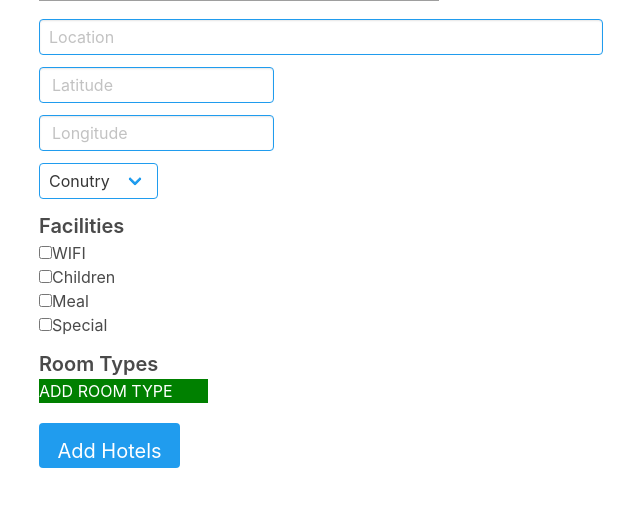
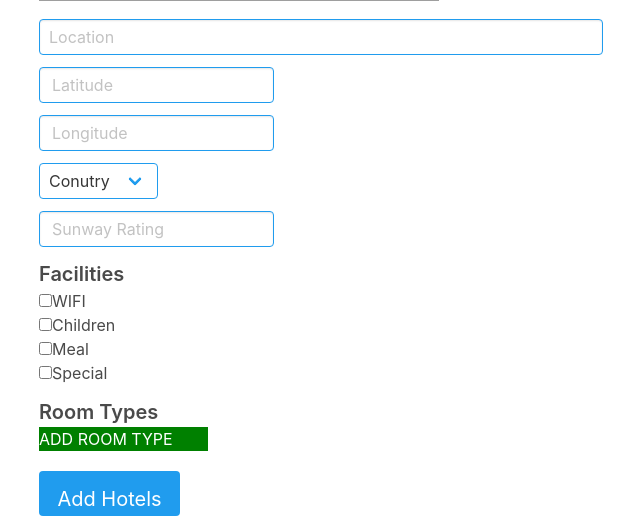
Before and after one commit to PrabuPro/sunway-backend, a CodeIgniter app: page /sunwayholidays/addhotelsview in a window 1280 px wide. Shown: the part 741-1269 px from the top of the page, without its empty margins (25-665 px from the left). Before the commit the page ends 1209 px from the top, so only its background shows below. Run offline with CodeIgniter, Linux system fonts and the light colour scheme; a user stored in the database is signed in; grey boxes are pictures that could not be loaded.

Commit message:
home page recommanded hotel complete

```diff
--- a/application/controllers/HotelController.php
+++ b/application/controllers/HotelController.php
@@ -39,6 +39,7 @@ class HotelController extends CI_Controller{
         $this->form_validation->set_rules('lat', 'Lat', 'trim|required|max_length[15]');
         $this->form_validation->set_rules('lng', 'Lng', 'trim|required|max_length[15]');
         $this->form_validation->set_rules('country', 'Country', 'trim|required|max_length[15]');
+        $this->form_validation->set_rules('rating', 'Sunway Rating', 'trim|required|max_length[5]');
         $this->form_validation->set_rules('facility[]', 'Facility', 'trim|required|max_length[10]');
         $this->form_validation->set_rules('room_type[]', 'Room Type', 'trim|required|max_length[10]');
         $this->form_validation->set_rules('people[]', 'People', 'trim|required|max_length[5]');
@@ -75,7 +76,8 @@ class HotelController extends CI_Controller{
                 'price' => $this->input->post('price'),
                 'photo_id' => $photo_url,
                 'location' => $this->input->post('location'),
-                'country' => $this->input->post('country')
+                'country' => $this->input->post('country'),
+                'sunway_ratings' => $this->input->post('rating')
             );
 
             //insert Hotel table
--- a/application/controllers/PageController.php
+++ b/application/controllers/PageController.php
@@ -5,6 +5,7 @@ class PageController extends CI_Controller{
     public function index(){
         $data['site_view'] = 'Home';
         $data['site_title'] = 'Home';
+        $data['recommended_hotels'] = $this->hotel_model->getRecommendedHotels(1);
         $this->load->view('main/main_view', $data);
     }
     public function home(){
--- a/application/models/Hotel_model.php
+++ b/application/models/Hotel_model.php
@@ -159,6 +159,18 @@ class Hotel_model extends CI_Model{
 
     }
 
+    public function getRecommendedHotels($number){
+        $result = $this->db->select('hotel_id,name, description, price, photo_id, location')
+                           ->where('sunway_ratings', $number)
+                           ->order_by('sunway_ratings', 'desc')
+                           ->limit(3)
+                           ->get('hotels')
+                           ->result();
+
+        return $result;
+    }
+
+
 
 
 
--- a/application/views/AddHotels.php
+++ b/application/views/AddHotels.php
@@ -149,6 +149,12 @@
 
 							<div class="field">
 								<div class="control ">
+									<input class="column is-5 input is-info" name="rating" type="text" placeholder="Sunway Rating" value="<?php echo set_value('rating');?>">
+								</div>
+							</div>
+
+							<div class="field">
+								<div class="control ">
 									<p style="font-size:20px; font-weight:600;">Facilities</p>
 									<input id="facilities" class="" name="facility[]" type="checkbox" value="wifi">WIFI <br>
 									<input id="facilities" class="" name="facility[]" type="checkbox" value="children">Children <br>
```
Also changed, not shown: application/views/Home.php (+19 -2 lines).
